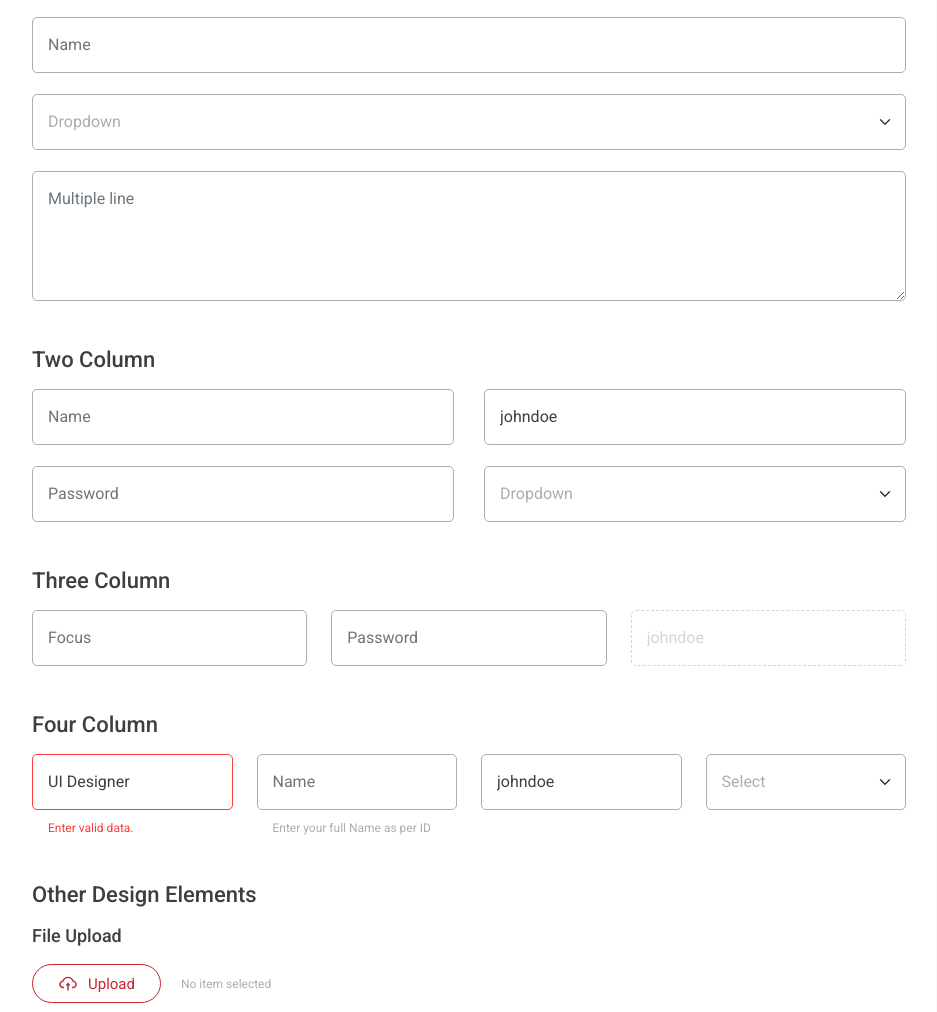
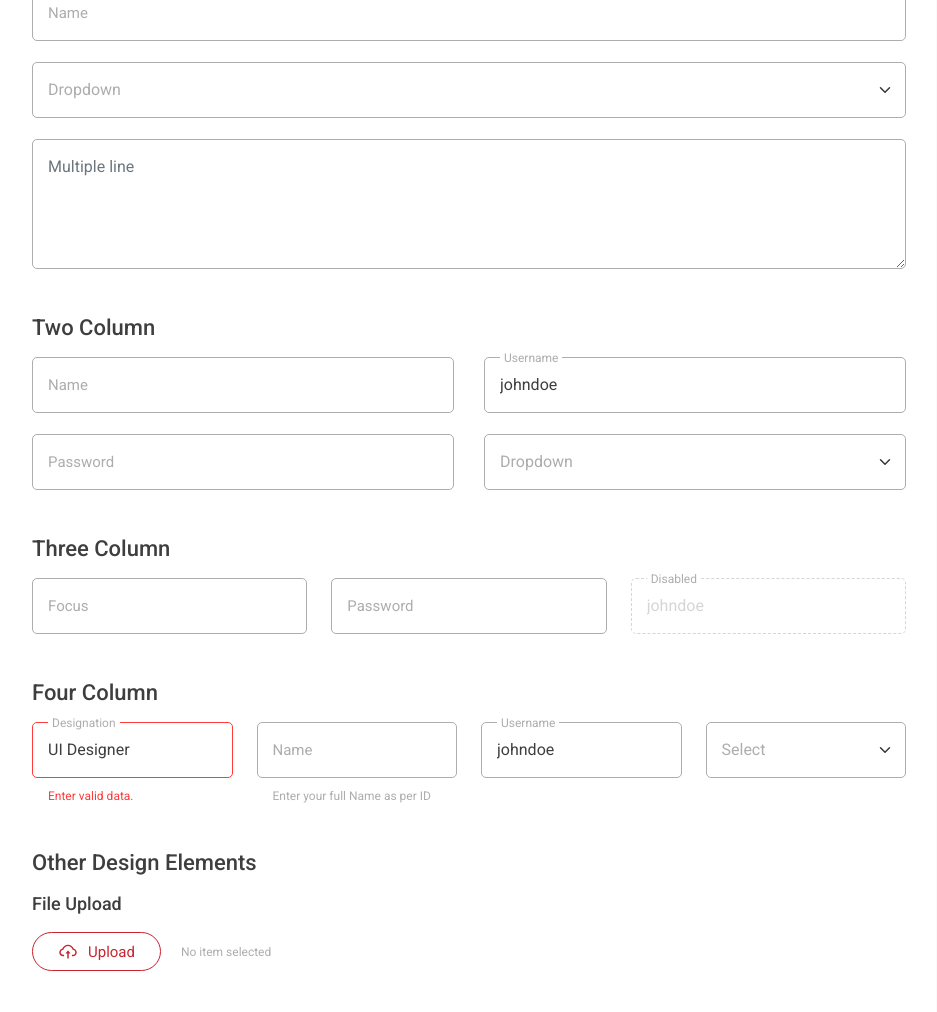
Before and after one commit to KdB13/tatva-assignment, a plain HTML site: page innerpage.html in a window 1280 px wide. Shown: the part 264-1276 px from the top of the page, without its empty margins (294-1231 px from the left). Drawn offline with Linux system fonts and the light colour scheme.

Commit message:
Add floating label to input fields
The input fields now have a floating label as per the specs.
Also fixed some bugs in CSS.

```diff
--- a/css/base.css
+++ b/css/base.css
@@ -16,7 +16,6 @@ body {
 
 .btn-notifications {
     background-image: url('/images/notification-icon.svg');
-    margin-right: 52px;
 }
 
 .btn-dropdown-arrow {
@@ -195,6 +194,8 @@ main .title {
     header {
         padding-left: 29px;
         padding-right: 44px;
+        padding-top: 0;
+        padding-bottom: 0;
     }
 
     header .navbar {
@@ -221,6 +222,10 @@ main .title {
         order: 3;
     }
 
+    header .navbar .btn-notifications {
+        margin-right: 52px;
+    }
+
     .sidebar {
         padding: 25px 30px;
     }
--- a/css/innerpage.css
+++ b/css/innerpage.css
@@ -40,6 +40,31 @@ section.snackbars .row {
 
 
 /* Form controls */
+.input-container {
+    position: relative;
+}
+
+.input-container label {
+    display: block;
+    position: absolute;
+    left: 16px;
+    top: 50%;
+    transform-origin: left top;
+    transform: translateY(-50%);
+    font-size: 15px;
+    line-height: 20px;
+    color: #ADADAD;
+}
+
+.input-container input:focus + label,
+.input-container input.is-focused + label {
+    background-color: white;
+    padding: 0 4px;
+    transform: translateY(-220%);
+    font-size: 12px;
+    line-height: 16px;
+}
+
 .innerpage .form select,
 .innerpage .form select option,
 .innerpage .form-control {
--- a/innerpage.html
+++ b/innerpage.html
@@ -97,7 +97,10 @@
                 <h2>One Column</h2>
 
                 <div class="controls">
-                  <input type="text" class="form-control" placeholder="Name" name="name">
+                  <div class="input-container">
+                    <input type="text" class="form-control" id="name" name="name">
+                    <label for="name">Name</label>
+                  </div>
 
                   <select name="dropdown-1" id="dropdown" class="form-select" required>
                     <option selected value="">Dropdown</option>
@@ -115,12 +118,22 @@
 
                 <div class="row">
                   <div class="col-12 col-md-6 controls">
-                    <input type="text" class="form-control" placeholder="Name" name="name">
-                    <input type="password" class="form-control" placeholder="Password" name="password">
+                    <div class="input-container">
+                      <input type="text" class="form-control" id="name" name="name">
+                      <label for="name">Name</label>
+                    </div>
+
+                    <div class="input-container">
+                      <input type="password" class="form-control" id="password" name="password">
+                      <label for="password">Password</label>
+                    </div>
                   </div>
 
                   <div class="col-12 col-md-6 controls">
-                    <input type="text" class="form-control" placeholder="Username" name="username" value="johndoe">
+                    <div class="input-container">
+                      <input type="text" class="form-control" id="username" name="username" value="johndoe">
+                      <label for="username">Username</label>
+                    </div>
 
                     <select name="dropdown-2" id="dropdown" class="form-select novalidate" required>
                       <option selected value="">Dropdown</option>
@@ -137,16 +150,25 @@
 
                 <div class="row">
                   <div class="col-12 col-md-4 controls">
-                    <input type="text" class="form-control" placeholder="Focus" name="name">
+                    <div class="input-container">
+                      <input type="text" class="form-control" id="focus" name="focus">
+                      <label for="focus">Focus</label>
+                    </div>
                   </div>
 
                   <div class="col-12 col-md-4 controls">
-                    <input type="password" class="form-control" placeholder="Password" name="password">
+                    <div class="input-container">
+                      <input type="password" class="form-control" id="password" name="password">
+                      <label for="password">Password</label>
+                    </div>
                   </div>
 
                   <div class="col-12 col-md-4 controls">
-                    <input type="text" value="johndoe" class="form-control" placeholder="Disabled" name="disabled"
-                      disabled>
+                    <div class="input-container">
+                      <input type="text" value="johndoe" class="form-control" id="disabled" name="disabled"
+                        disabled>
+                      <label for="disabled">Disabled</label>
+                    </div>
                   </div>
                 </div>
               </section>
@@ -156,22 +178,33 @@
 
                 <div class="row">
                   <div class="col-12 col-md-3">
-                    <input type="text" class="form-control invalid" placeholder="Designation" name="designation"
-                      value="UI Designer" required invalid>
+                    <div class="input-container">
+                      <input type="text" class="form-control invalid" id="designation" name="designation"
+                        value="UI Designer" required invalid>
+                      <label for="designation">Designation</label>
+                    </div>
+
                     <div class="error-message">
                       Enter valid data.
                     </div>
                   </div>
 
                   <div class="col-12 col-md-3">
-                    <input type="text" class="form-control" placeholder="Name" name="name">
+                    <div class="input-container">
+                      <input type="text" class="form-control" id="name" name="name">
+                      <label for="name">Name</label>
+                    </div>
+
                     <div class="info-message">
                       Enter your full Name as per ID
                     </div>
                   </div>
 
                   <div class="col-12 col-md-3">
-                    <input type="text" value="johndoe" class="form-control" placeholder="Username" name="username">
+                    <div class="input-container">
+                      <input type="text" value="johndoe" class="form-control" id="username" name="username">
+                      <label for="username">Username</label>
+                    </div>
                   </div>
 
                   <div class="col-12 col-md-3">
@@ -319,6 +352,9 @@
 
     <!-- Sidebar JS -->
     <script src="./js/sidebar.js"></script>
+
+    <!-- Floating Label input -->
+    <script src="./js/floating-input.js"></script>
   </body>
 
 </html>
--- /dev/null
+++ b/js/floating-input.js
@@ -0,0 +1,17 @@
+const inputs = document.querySelectorAll("input");
+
+function changeFocused(input) {
+    if (input.value) {
+        input.classList.add("is-focused");
+    } else {
+        input.classList.remove("is-focused");
+    }
+}
+
+inputs.forEach((input) => {
+    changeFocused(input);
+
+    input.addEventListener("blur", (event) => {
+        changeFocused(event.target);
+    });
+});
```
